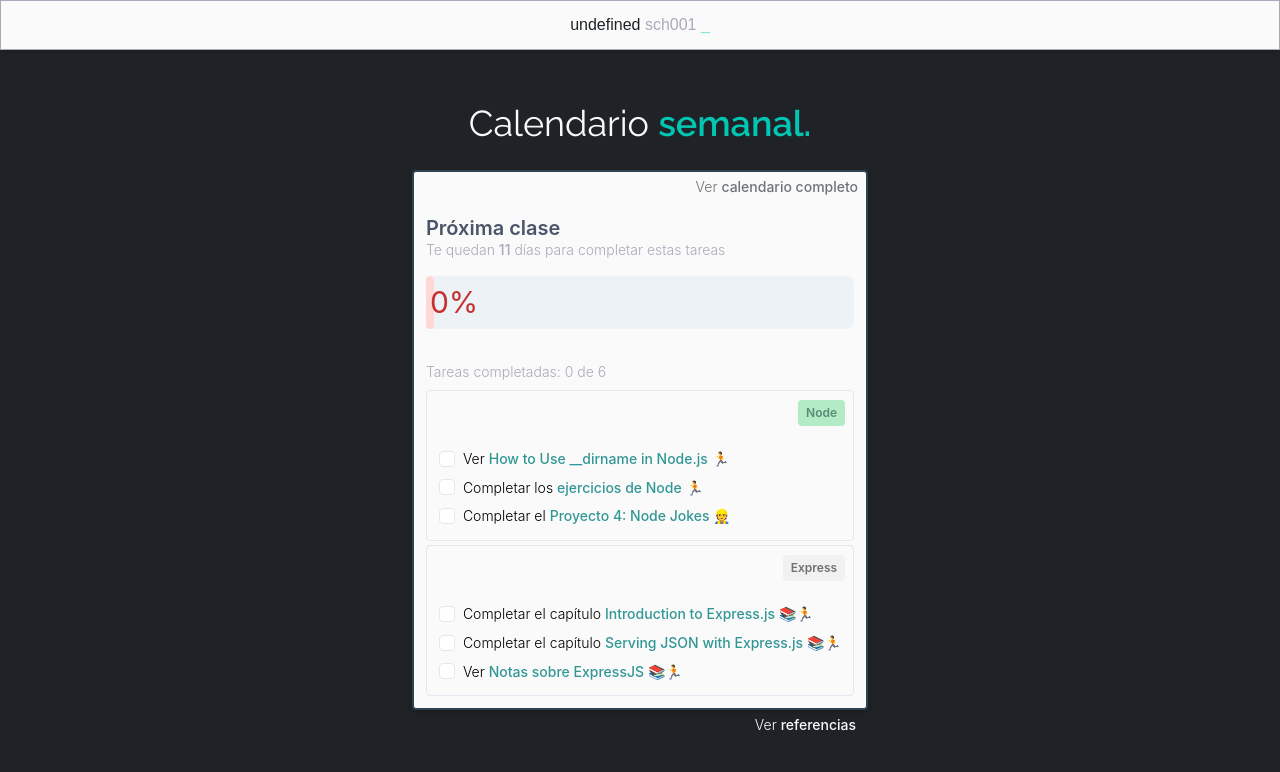
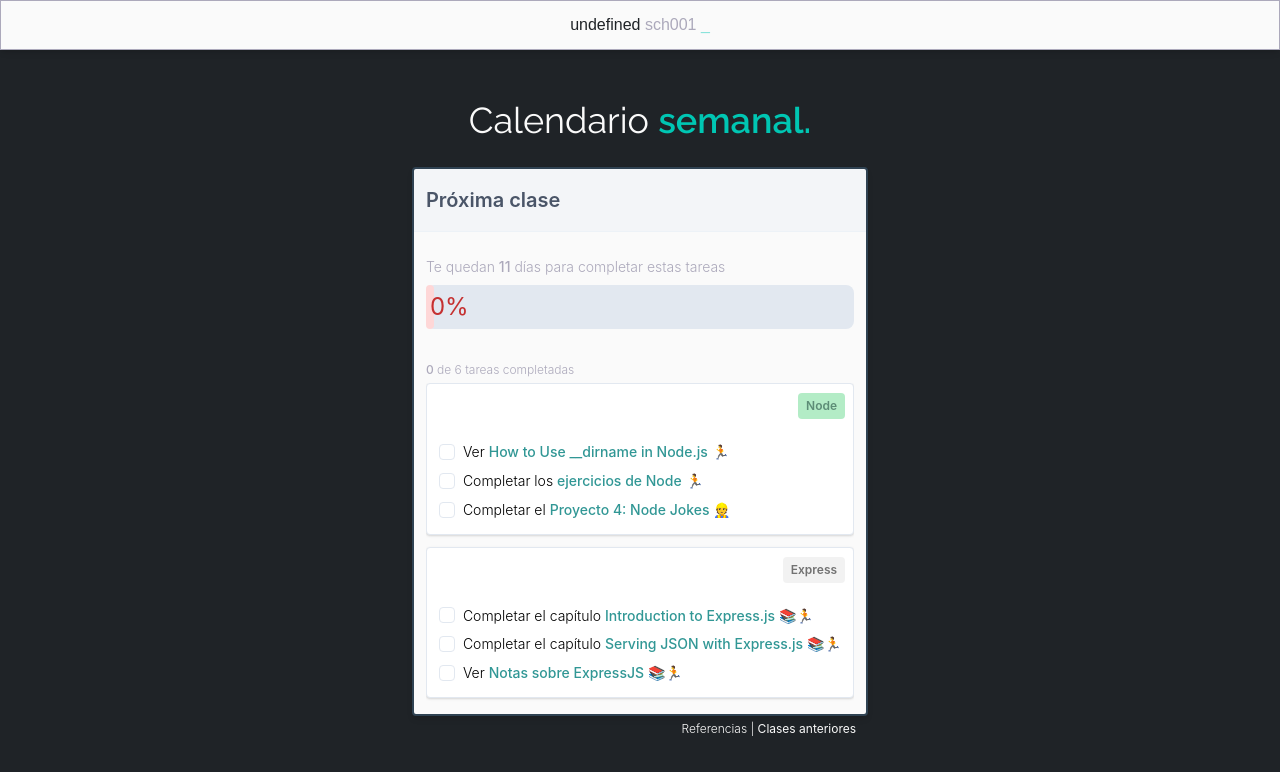
Before and after one commit to undefinedschool/weekly-app, a Svelte app: page / in a window 1280 px wide. Shown: the top 772 px of the page. Built offline with nearby package versions, Linux system fonts and the light colour scheme.

Commit message:
update cards look

```diff
--- a/src/App.svelte
+++ b/src/App.svelte
@@ -51,8 +51,6 @@
   <div class="max-w-lg">
     <div class="shadow-md border-2 border-solid border-blue-us rounded p-3 bg-white-us">
 
-      <FullCalendarLink {completedPercentage} />
-
       <div>
         <WeekInfo {completedPercentage} {nextWeek} />
 
@@ -62,7 +60,7 @@
 
         <div class="sm:h-64 h-auto overflow-auto">
 
-          <div class="border-1 rounded p-3 mb-1">
+          <div class="border-1 rounded p-3 mb-3 shadow bg-white">
             <div class="flex justify-end mb-2">
               <NodeTag />
             </div>
@@ -121,7 +119,7 @@
             </div>
           </div>
 
-          <div class="border-1 rounded p-3">
+          <div class="border-1 rounded p-3 shadow mb-1 bg-white">
             <div class="flex justify-end mb-2">
               <ExpressTag />
             </div>
--- a/src/components/CompletedTasks.svelte
+++ b/src/components/CompletedTasks.svelte
@@ -2,6 +2,9 @@
   export let items;
 </script>
 
-<p class="text-light-gray-us font-light text-sm mb-2">
-  Tareas completadas: {items.filter(item => item).length} de {items.length}
-</p>
+<div>
+  <p class="text-light-gray-us font-light text-xs mb-1">
+    <span class="font-medium">{items.filter(item => item).length}</span>
+    de {items.length} tareas completadas
+  </p>
+</div>
--- a/src/components/FullCalendarLink.svelte
+++ b/src/components/FullCalendarLink.svelte
@@ -1,6 +1,10 @@
-<p class="font-light text-sm text-right -mt-2 -mr-1 mb-4 text-gray-us link">
-  <a href="https://trello.com/b/mUf0huXz/undefined-school" target="_blank" rel="noopener">
-    Ver
-    <span class="font-medium">calendario completo</span>
-  </a>
-</p>
+<div class="mb-6">
+  <p class="font-light text-xs text-right -mt-2 -mr-1 text-gray-us link">
+    <a href="https://trello.com/b/mUf0huXz/undefined-school" target="_blank" rel="noopener">
+      Ver
+      <span class="font-medium">clases anteriores</span>
+    </a>
+  </p>
+</div>
+
+<!-- <span class="font-light text-xs text-light-gray-us inline opacity-75">🕔 23 de Diciembre</span> -->
--- a/src/components/ProgressBar.svelte
+++ b/src/components/ProgressBar.svelte
@@ -3,7 +3,7 @@
 </script>
 
 <div
-  class="bg-gray-200 mt-4 mb-8 text-3xl {Math.round(completedPercentage) === 100 ? 'font-semibold' : ''} text-center
+  class="bg-gray-300 mt-2 mb-8 text-2xl {Math.round(completedPercentage) === 100 ? 'font-semibold' : ''} text-center
   rounded-lg">
   <div
     style="width:{Math.round(completedPercentage)}%"
--- a/src/components/References.svelte
+++ b/src/components/References.svelte
@@ -3,17 +3,17 @@
   class="modal-window invisible top-0 right-0 bottom-0 left-0 opacity-0 fixed z-10 pointer-events-none transition-all-4
   bg-black-us-80">
   <div class="max-w-xs p-3 rounded shadow absolute bg-white-us w-full top-50 left-50">
-    <div class="mb-8">
+    <div class="mb-6">
       <a
         href="#"
         title="Close"
-        class="text-sm font-light text-light-gray-us link text-center top-0 right-0 p-2 absolute no-underline w-16">
+        class="text-xs font-light text-light-gray-us link text-center top-0 right-0 p-2 absolute no-underline w-16">
         Cerrar
       </a>
     </div>
-    <h1 class="text-gray-700 font-semibold text-lg mb-2">Referencias</h1>
+
     <div>
-      <ul class="pl-1em text-sm font-light list-none">
+      <ul class="text-sm font-light list-none">
         <li>📝 Técnicas de estudio</li>
         <li>💻 Setup</li>
         <li>📚 Teoría</li>
--- a/src/components/ReferencesLink.svelte
+++ b/src/components/ReferencesLink.svelte
@@ -1,6 +1,9 @@
-<p class="font-light text-sm text-right p-3 -mt-2 mb-4 text-white-us link">
-  <a href="#references">
-    Ver
-    <span class="font-medium">referencias</span>
-  </a>
-</p>
+<div class="font-light text-xs text-right p-3 -mt-2 mb-4 text-white-us">
+  <span class="link">
+    <a href="#references">Referencias</a>
+  </span>
+  |
+  <span class="link font-normal">
+    <a href="https://trello.com/b/mUf0huXz/undefined-school">Clases anteriores</a>
+  </span>
+</div>
--- a/src/components/Title.svelte
+++ b/src/components/Title.svelte
@@ -3,7 +3,7 @@
   export let secondPart;
 </script>
 
-<h1 class="sm:mt-24 sm:mb-3 mt-16 mb-6 leading-tight sm:text-3xl text-4xl text-white-us font-raleway text-center">
+<h1 class="sm:mt-24 sm:mb-4 mt-16 mb-6 leading-tight sm:text-3xl text-4xl text-white-us font-raleway text-center">
   {firstPart}
   <span class="font-semibold text-cyan-us">{secondPart}</span>
 </h1>
--- a/src/components/WeekInfo.svelte
+++ b/src/components/WeekInfo.svelte
@@ -19,8 +19,20 @@
   }, aDay);
 </script>
 
-<div class="mb-4">
-  <p class="text-gray-700 font-semibold text-xl -mb-1">
+<style>
+  .border-b-gray-200 {
+    border-bottom: 1px solid #edf2f7;
+  }
+
+  .bg-gray-50 {
+    background-color: #edf2f780;
+  }
+</style>
+
+<div>
+  <p
+    class="text-gray-700 font-semibold text-xl mb-6 -ml-3 -mr-3 -mt-3 py-4 px-3 border-b-gray-200 bg-gray-50 rounded
+    rounded-b-none">
     <!-- <button class="blink-5 text-lg opacity-75">❮</button> -->
     Próxima clase
   </p>
```
Also changed, not shown: public/build/bundle.css, public/build/bundle.js, 2 other files (tests, documents, lock files or other folders).
